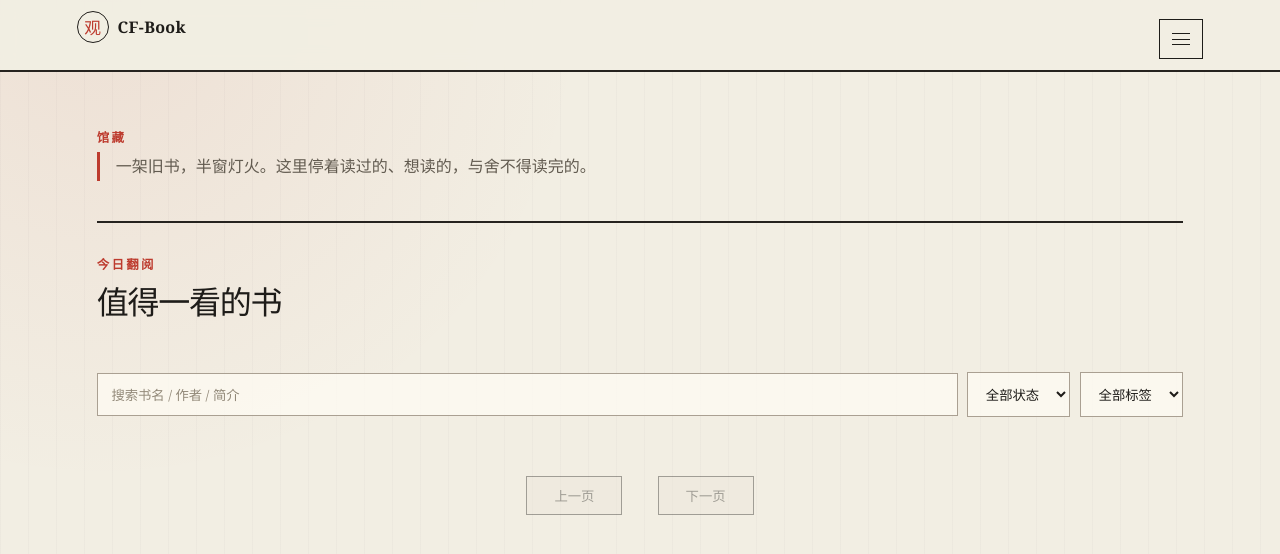
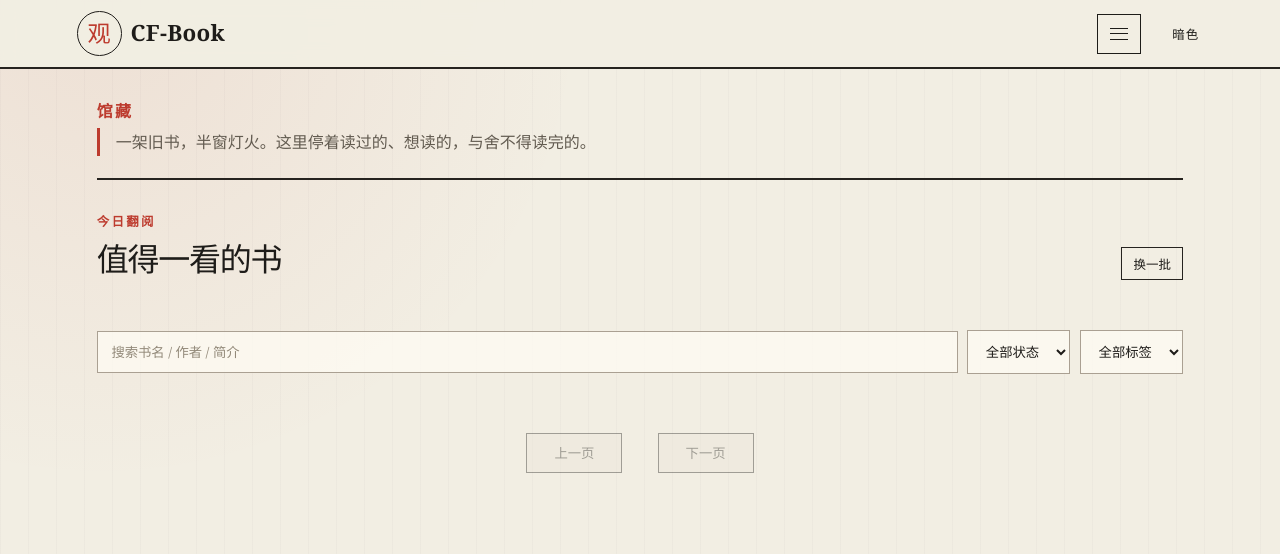
Before and after one commit to wangyyyqw/CF-Book, a website with bundled scripts: page public/library.html in a window 1280 px wide. Built offline with nearby package versions, Linux system fonts and the light colour scheme; no server answers.

Commit message:
fix：优化书库导航与推荐区交互
问题：导航菜单会被封面覆盖，点击页面其他位置不会收起；菜单文案、主题按钮和用户信息展示不符合书库界面要求，推荐区缺少换一批操作。
修复：提升导航层级并增加外部点击收起；统一菜单为书库并隐藏用户名；将暗色按钮独立放在菜单旁；缩减馆藏留白、放大品牌和馆藏字号；推荐书名作者居中并增加随机换一批按钮。
验证：npm test 通过（56 项）；前端脚本 node --check 通过；git diff --check 通过。

```diff
--- a/public/library.html
+++ b/public/library.html
@@ -15,13 +15,13 @@
       <details class="library-menu">
         <summary aria-label="展开导航菜单"><span></span><span></span><span></span></summary>
         <div class="library-menu-list">
-          <a href="/library" class="active">图书</a>
+          <a href="/library" class="active">书库</a>
           <a href="/">上传</a>
           <a href="/download">下载</a>
-          <button id="theme-toggle" class="theme-toggle" type="button" aria-label="切换到暗色模式">暗色模式</button>
           <div id="user-area" class="user-area"></div>
         </div>
       </details>
+      <button id="theme-toggle" class="theme-toggle" type="button" aria-label="切换到暗色模式">暗色</button>
     </header>
 
     <main class="shell library-shell">
@@ -38,7 +38,10 @@
             <p class="library-eyebrow">今日翻阅</p>
             <h2 id="recommend-title">值得一看的书</h2>
           </div>
-          <span id="recommend-note" class="section-note"></span>
+          <div class="recommend-tools">
+            <span id="recommend-note" class="section-note"></span>
+            <button id="refresh-recommendations" class="recommend-refresh" type="button">换一批</button>
+          </div>
         </div>
         <div id="recommend-books" class="books recommend-books"></div>
       </section>
--- a/public/library.js
+++ b/public/library.js
@@ -10,6 +10,7 @@ const pageIndicator = $('page-indicator');
 const tagFilterEl = $('tag-filter');
 const recommendEl = $('recommend-books');
 const recommendNote = $('recommend-note');
+const refreshRecommendations = $('refresh-recommendations');
 
 const STATUS_LABEL = { unread: '未读', reading: '在读', read: '已读', favorite: '收藏' };
 const STATUS_CLASS = { unread: 's-unread', reading: 's-reading', read: 's-read', favorite: 's-fav' };
@@ -52,12 +53,17 @@ function cardHtml(b, index) {
 
 async function loadRecommendations() {
   const columns = columnsForWidth();
+  refreshRecommendations.disabled = true;
+  try {
     const res = await api(`/api/books?recommended=1&limit=${columns}`);
     const data = await res.json().catch(() => ({}));
     if (!res.ok || !data.ok) return;
     recommendEl.innerHTML = data.books.map((book, index) => cardHtml(book, index)).join('');
     recommendNote.textContent = `随机抽取 ${data.books.length} 本`;
     if (!data.books.length) recommendEl.innerHTML = '<p class="empty">书库还没有推荐书籍。</p>';
+  } finally {
+    refreshRecommendations.disabled = false;
+  }
 }
 
 function columnsForWidth() {
@@ -142,6 +148,7 @@ statusEl.addEventListener('change', () => load({ reset: true }));
 tagFilterEl.addEventListener('change', () => load({ reset: true }));
 previousEl.addEventListener('click', () => changePage(-1));
 nextEl.addEventListener('click', () => changePage(1));
+refreshRecommendations.addEventListener('click', loadRecommendations);
 
 function debounce(fn, ms) {
   let t;
--- a/public/nav.js
+++ b/public/nav.js
@@ -1,7 +1,32 @@
-import { api, loadMe, escapeHtml } from '/api.js';
+import { api, loadMe } from '/api.js';
 
 // 顶栏右侧的账号区，各页面只需放一个 <div id="user-area"></div>
 const area = document.getElementById('user-area');
+
+const theme = document.getElementById('theme-toggle');
+if (theme) {
+  const dark = localStorage.getItem('cf-book-theme') === 'dark';
+  document.body.classList.toggle('library-dark', dark);
+  theme.textContent = dark ? '浅色' : '暗色';
+  theme.setAttribute('aria-label', dark ? '切换到浅色模式' : '切换到暗色模式');
+  theme.addEventListener('click', () => {
+    const enabled = document.body.classList.toggle('library-dark');
+    localStorage.setItem('cf-book-theme', enabled ? 'dark' : 'light');
+    theme.textContent = enabled ? '浅色' : '暗色';
+    theme.setAttribute('aria-label', enabled ? '切换到浅色模式' : '切换到暗色模式');
+  });
+}
+
+document.querySelector('.library-menu-list')?.addEventListener('click', (event) => {
+  if (event.target.closest('a, button:not(#theme-toggle)')) {
+    event.currentTarget.closest('.library-menu')?.removeAttribute('open');
+  }
+});
+
+document.addEventListener('click', (event) => {
+  const menu = document.querySelector('.library-menu');
+  if (menu?.open && !menu.contains(event.target)) menu.removeAttribute('open');
+});
 
 loadMe().then((data) => {
   if (!area) return;
@@ -11,27 +36,11 @@ loadMe().then((data) => {
     return;
   }
   const isAdmin = user.role === 'admin';
-  const name = escapeHtml(user.display_name || user.username);
   area.innerHTML = `
     ${isAdmin ? '<a class="user-link" href="/users">账号管理</a>' : ''}
-    <span class="user-name">${name}</span>
     <button id="user-logout" class="user-logout" type="button">退出登录</button>`;
   document.getElementById('user-logout').addEventListener('click', async () => {
     await api('/api/auth/logout', { method: 'POST' });
     location.href = '/login';
   });
-  document.querySelector('.library-menu-list')?.addEventListener('click', (event) => {
-    if (event.target.closest('a')) area.closest('.library-menu')?.removeAttribute('open');
-  });
-  const theme = document.getElementById('theme-toggle');
-  if (theme) {
-    const dark = localStorage.getItem('cf-book-theme') === 'dark';
-    document.body.classList.toggle('library-dark', dark);
-    theme.textContent = dark ? '浅色模式' : '暗色模式';
-    theme.addEventListener('click', () => {
-      const enabled = document.body.classList.toggle('library-dark');
-      localStorage.setItem('cf-book-theme', enabled ? 'dark' : 'light');
-      theme.textContent = enabled ? '浅色模式' : '暗色模式';
-    });
-  }
 });
--- a/public/style.css
+++ b/public/style.css
@@ -375,6 +375,9 @@ body.library-page .library-shell > .panel:not(:first-child) {
 }
 
 .library-page .topbar {
+  position: relative;
+  z-index: 30;
+  align-items: center;
   min-height: 60px;
   padding: 0.7rem clamp(1rem, 6vw, 5rem);
   border-bottom: 2px solid var(--line);
@@ -385,6 +388,7 @@ body.library-page .library-shell > .panel:not(:first-child) {
 .library-brand {
   display: inline-flex;
   align-items: center;
+  line-height: 1;
   gap: 0.55rem;
   color: var(--ink);
   text-decoration: none;
@@ -393,14 +397,16 @@ body.library-page .library-shell > .panel:not(:first-child) {
 
 .library-mark {
   display: grid;
-  width: 2rem;
-  height: 2rem;
+  width: 2.8rem;
+  height: 2.8rem;
   place-items: center;
   border: 1px solid var(--ink);
   border-radius: 50%;
   color: var(--accent);
-  font-size: 1.05rem;
+  font-size: 1.45rem;
 }
+
+.library-brand strong { font-size: 1.4rem; }
 
 .library-page .topbar nav a,
 .library-page .user-area .user-link {
@@ -444,7 +450,7 @@ body.library-page .library-shell > .panel:not(:first-child) {
 
 .library-menu {
   position: relative;
-  z-index: 5;
+  z-index: 31;
   margin-left: auto;
 }
 
@@ -467,6 +473,7 @@ body.library-page .library-shell > .panel:not(:first-child) {
   position: absolute;
   top: calc(100% + 0.55rem);
   right: 0;
+  z-index: 32;
   display: grid;
   min-width: 12rem;
   padding: 0.45rem;
@@ -500,6 +507,21 @@ body.library-page .library-shell > .panel:not(:first-child) {
 .library-page .library-menu-list .user-area .user-name { padding: 0.65rem 0.8rem; }
 .library-page .library-menu-list .user-area .user-logout { border-radius: 0; }
 
+.library-page .theme-toggle {
+  flex: 0 0 auto;
+  margin-left: 0.7rem;
+  padding: 0.45rem 0.25rem;
+  border: 0;
+  background: transparent;
+  color: var(--ink);
+  font: inherit;
+  font-size: 0.78rem;
+  letter-spacing: 0.08em;
+  cursor: pointer;
+}
+
+.library-page .theme-toggle:hover { color: var(--accent); }
+
 .library-page .shell {
   max-width: 1240px;
   margin-top: 0;
@@ -508,11 +530,21 @@ body.library-page .library-shell > .panel:not(:first-child) {
 }
 
 .library-hero {
-  padding: 3.5rem 0 2.5rem;
+  padding: 1.8rem 0 1.35rem;
   border-bottom: 2px solid var(--line);
 }
 
 .library-hero > .library-title-row > .library-eyebrow { margin: 0; }
+
+.library-hero .library-eyebrow {
+  font-size: 1rem;
+  letter-spacing: 0.14em;
+}
+
+.library-hero #count {
+  margin-top: 0;
+  font-size: 0.95rem;
+}
 
 .library-hero > .library-title-row + .library-intro {
   margin-top: 0.35rem;
@@ -592,6 +624,30 @@ body.library-page .library-shell > .panel:not(:first-child) {
   letter-spacing: 0.1em;
 }
 
+.recommend-tools {
+  display: flex;
+  align-items: center;
+  gap: 0.7rem;
+}
+
+.recommend-refresh {
+  padding: 0.4rem 0.7rem;
+  border: 1px solid var(--line);
+  border-radius: 0;
+  background: transparent;
+  color: var(--ink);
+  font: inherit;
+  font-size: 0.78rem;
+  cursor: pointer;
+}
+
+.recommend-refresh:hover:not(:disabled) {
+  border-color: var(--accent);
+  color: var(--accent);
+}
+
+.recommend-refresh:disabled { opacity: 0.45; cursor: wait; }
+
 .library-page .recommend-books {
   grid-template-columns: repeat(6, minmax(0, 1fr));
   gap: 0.8rem;
@@ -601,6 +657,7 @@ body.library-page .library-shell > .panel:not(:first-child) {
 .recommend-books .bc-title,
 .recommend-books .bc-author {
   font-size: 0.72rem;
+  text-align: center;
 }
 
 .recommend-books .bc-status,
```
Also changed, not shown: public/book.html (+2 -2 lines), public/download.html (+2 -2 lines), public/edit.html (+2 -2 lines), public/index.html (+2 -2 lines), public/users.html (+2 -2 lines). Lines whose indentation alone changed are shown as unchanged.
